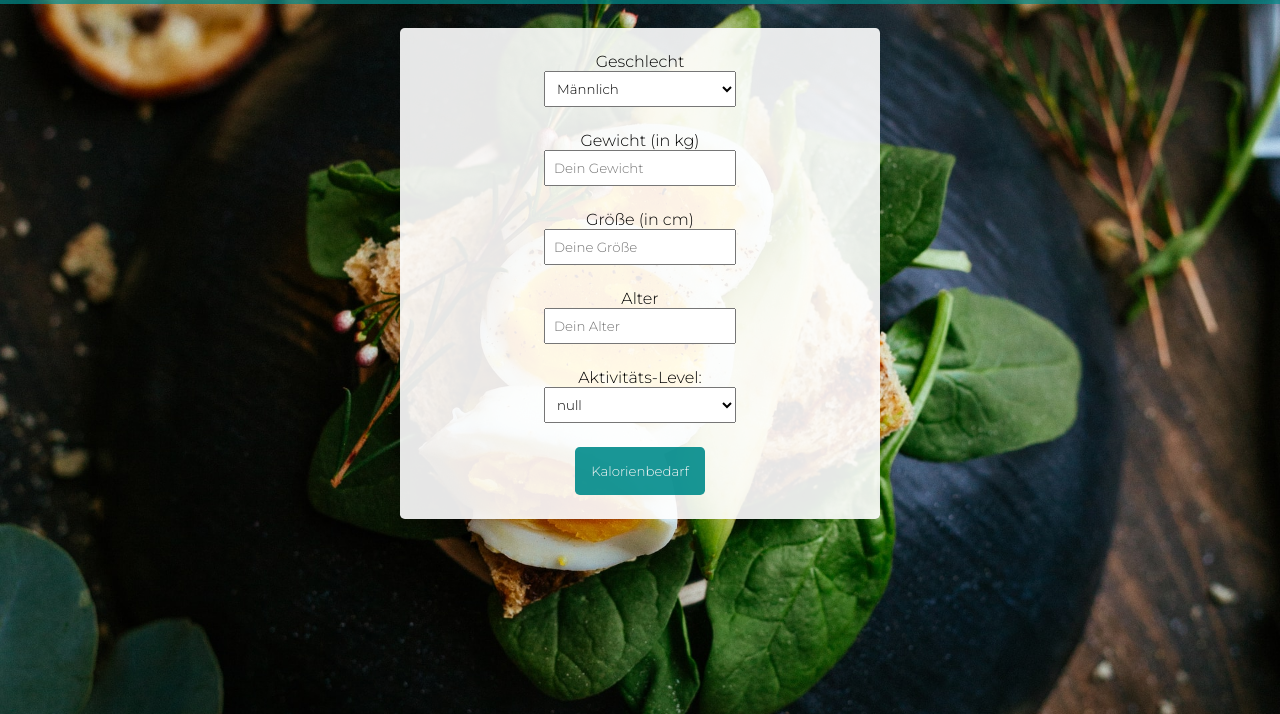
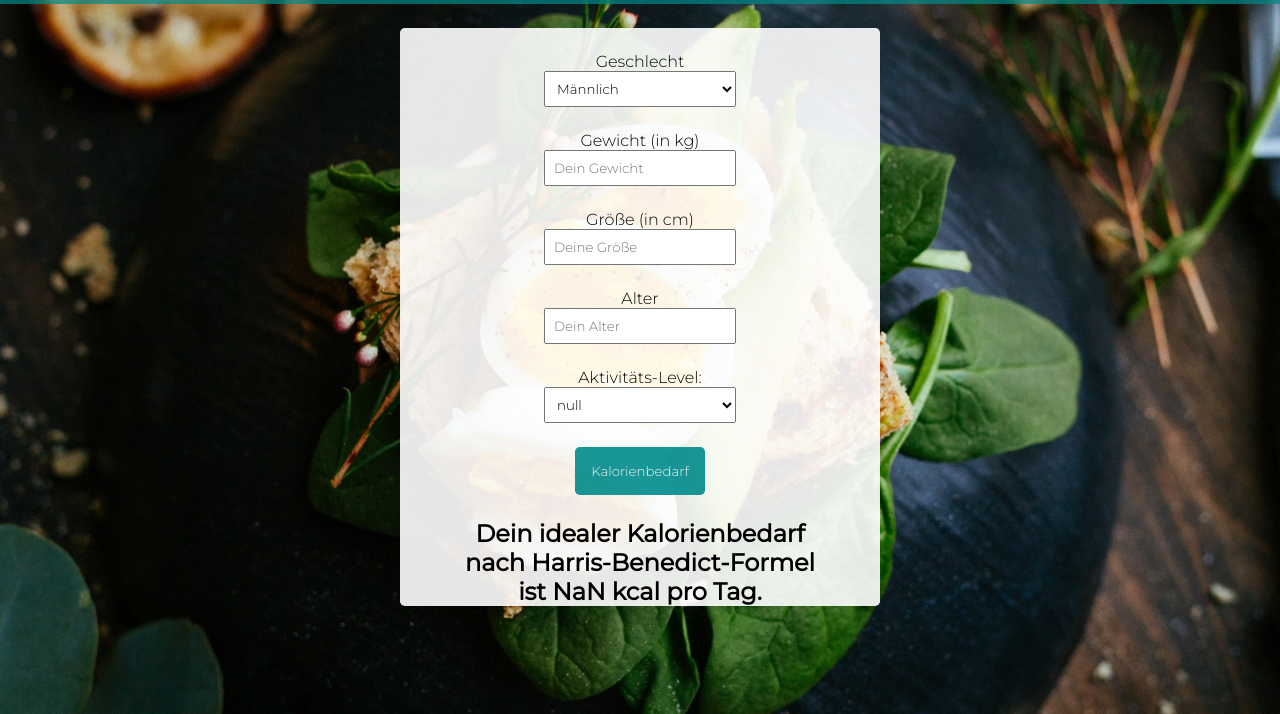
Before and after one commit to webkopp/Projekt-Kalorien-Rechner, a plain HTML site: page index.html in a window 1280 px wide. Shown: the part 86-800 px from the top of the page. Drawn offline with Linux system fonts and the light colour scheme.

Commit message:
js-check

```diff
--- a/assets/css/style.css
+++ b/assets/css/style.css
@@ -76,5 +76,5 @@ button {
 #ergebnis {
     text-emphasis: center;
     font-family: "Montserrat-Regular";
-    font-size: 3rem;
+    font-size: 1.5rem;
 }
--- a/assets/js/main.js
+++ b/assets/js/main.js
@@ -38,4 +38,4 @@ const kalorienrechner = () => {
     }
 }
 
-ergebnis.innerHTML = "Dein idealer Kalorienbedarf nach Harris-Benedict-Formel ist " + Math.round(kcal) + " kcal pro Tag."
+ergebnis.innerHTML = "Dein idealer Kalorienbedarf nach Harris-Benedict-Formel ist " + Math.round(kalorienrechner) + " kcal pro Tag."
--- a/index.html
+++ b/index.html
@@ -46,7 +46,7 @@
                     </select>
                 </div>
                 <div>
-                    <button type="submit" onclick="kcal()">Kalorienbedarf</button>
+                    <button type="submit">Kalorienbedarf</button>
                 </div>
             </form>
             <div>
```
